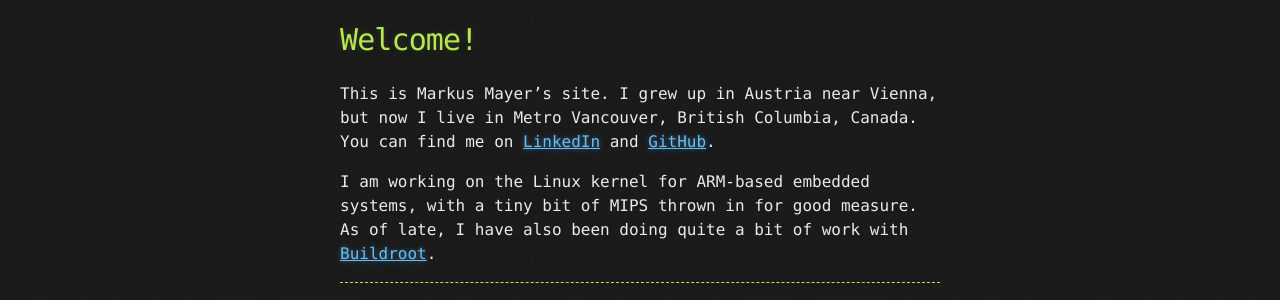
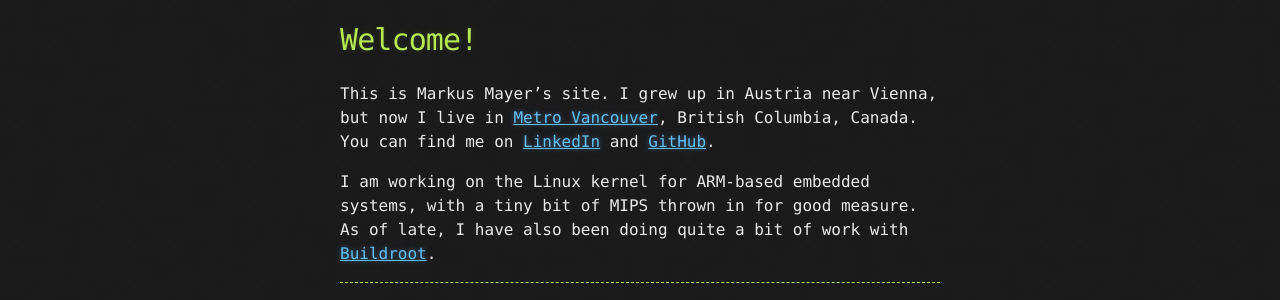
Before and after one commit to mmayer/mmayer.github.io, a Jekyll site: the page built from index.md, in a window 1280 px wide. Shown: the part 147-447 px from the top of the page. Built offline with Jekyll 4.4.1, drawn with Linux system fonts in a browser that asks for light colours; our own code applies the rules of GitHub Pages for plain Markdown files; part of the change alters nothing that is shown.

```diff
--- a/index.md
+++ b/index.md
@@ -4,9 +4,10 @@ layout: default
 
 # Welcome!
 
-This is Markus Mayer&#8217;s site. I grew up in Austria near Vienna,
-but now I live in Metro Vancouver, British Columbia, Canada. You can find me
-on [LinkedIn](http://ca.linkedin.com/in/mmayer/) and
+This is Markus Mayer&#8217;s site. I grew up in Austria near Vienna, but now I
+live in [Metro Vancouver](https://en.wikipedia.org/wiki/Greater_Vancouver),
+British Columbia, Canada. You can find me on
+[LinkedIn](http://ca.linkedin.com/in/mmayer/) and
 [GitHub](http://github.com/mmayer/).
 
 I am working on the Linux kernel for ARM-based embedded systems, with a tiny bit
```
